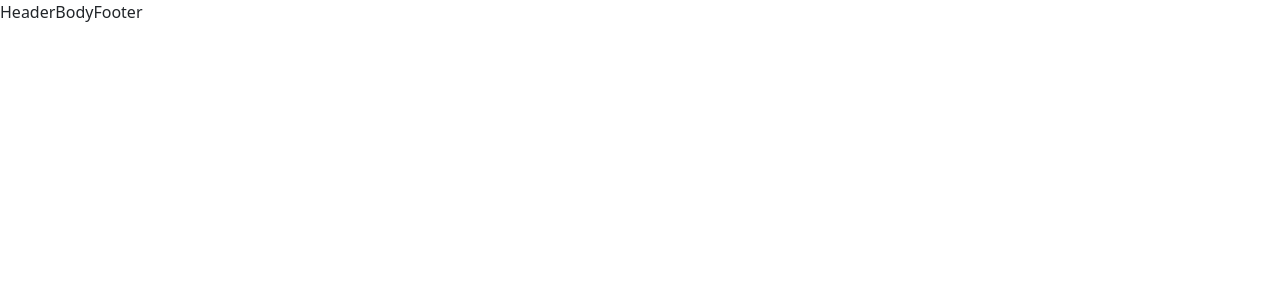
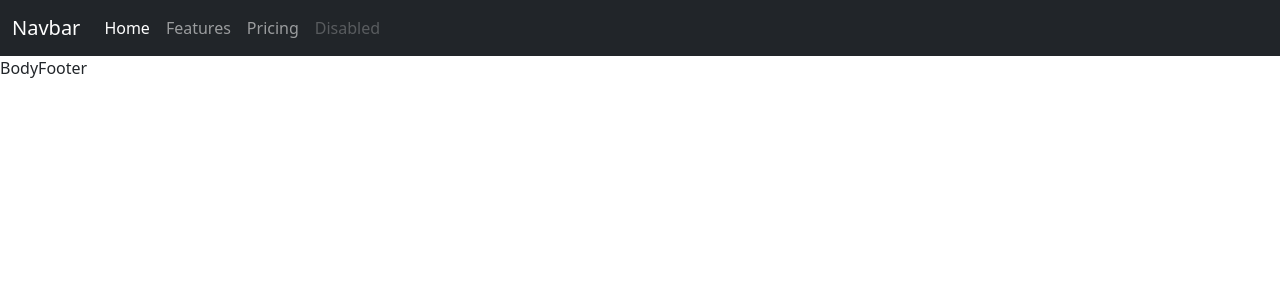
Before and after one commit to sawtoothridge13/vue-app, a Vue app: page / in a window 1280 px wide. Shown: the top 300 px of the page. Built offline with nearby package versions, Linux system fonts and the light colour scheme.

Commit message:
Add navbar to Header componetnt

```diff
--- a/src/components/header.vue
+++ b/src/components/header.vue
@@ -1,2 +1,35 @@
 <!-- eslint-disable vue/multi-word-component-names -->
-<template>Header</template>
+<template>
+  <nav class="navbar navbar-expand-lg navbar-dark bg-dark">
+    <div class="container-fluid">
+      <a class="navbar-brand" href="#">Navbar</a>
+      <button
+        class="navbar-toggler"
+        type="button"
+        data-bs-toggle="collapse"
+        data-bs-target="#navbarNav"
+        aria-controls="navbarNav"
+        aria-expanded="false"
+        aria-label="Toggle navigation"
+      >
+        <span class="navbar-toggler-icon"></span>
+      </button>
+      <div class="collapse navbar-collapse" id="navbarNav">
+        <ul class="navbar-nav">
+          <li class="nav-item">
+            <a class="nav-link active" aria-current="page" href="#">Home</a>
+          </li>
+          <li class="nav-item">
+            <a class="nav-link" href="#">Features</a>
+          </li>
+          <li class="nav-item">
+            <a class="nav-link" href="#">Pricing</a>
+          </li>
+          <li class="nav-item">
+            <a class="nav-link disabled" aria-disabled="true">Disabled</a>
+          </li>
+        </ul>
+      </div>
+    </div>
+  </nav>
+</template>
```
